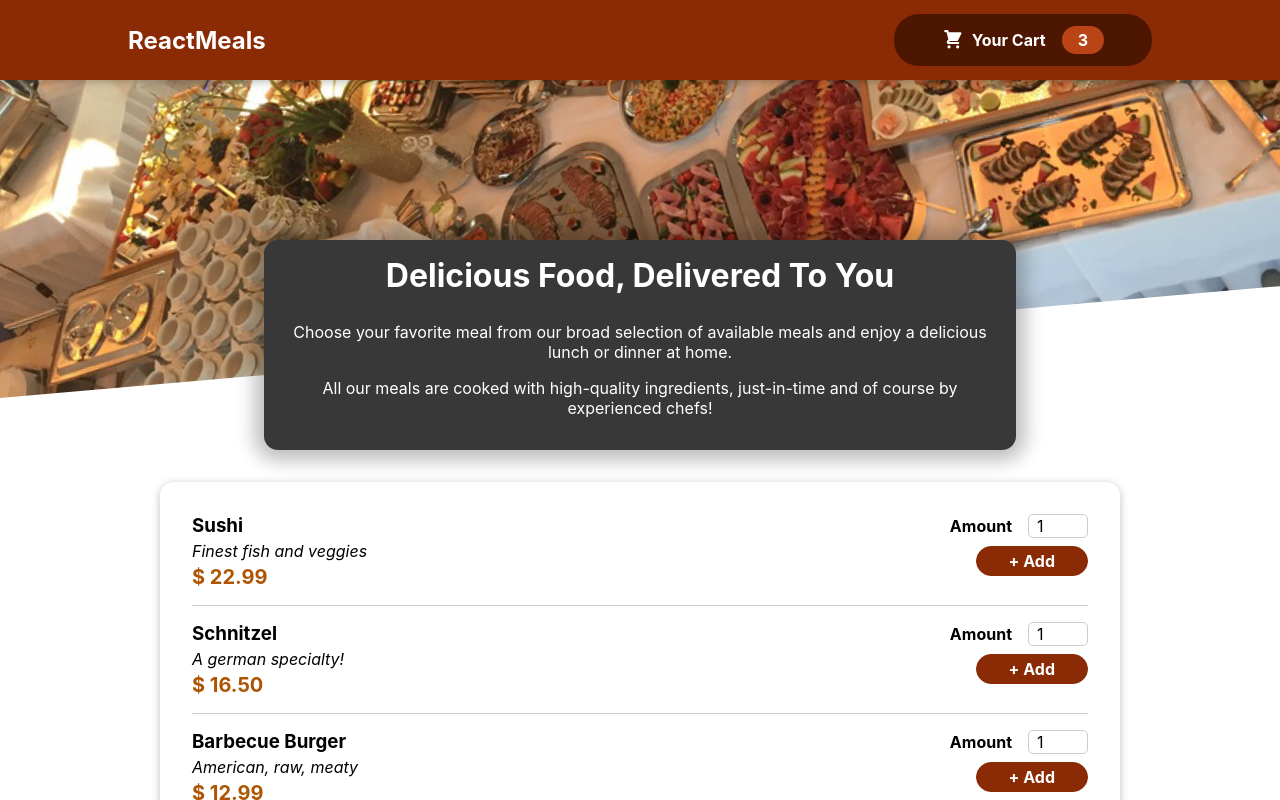
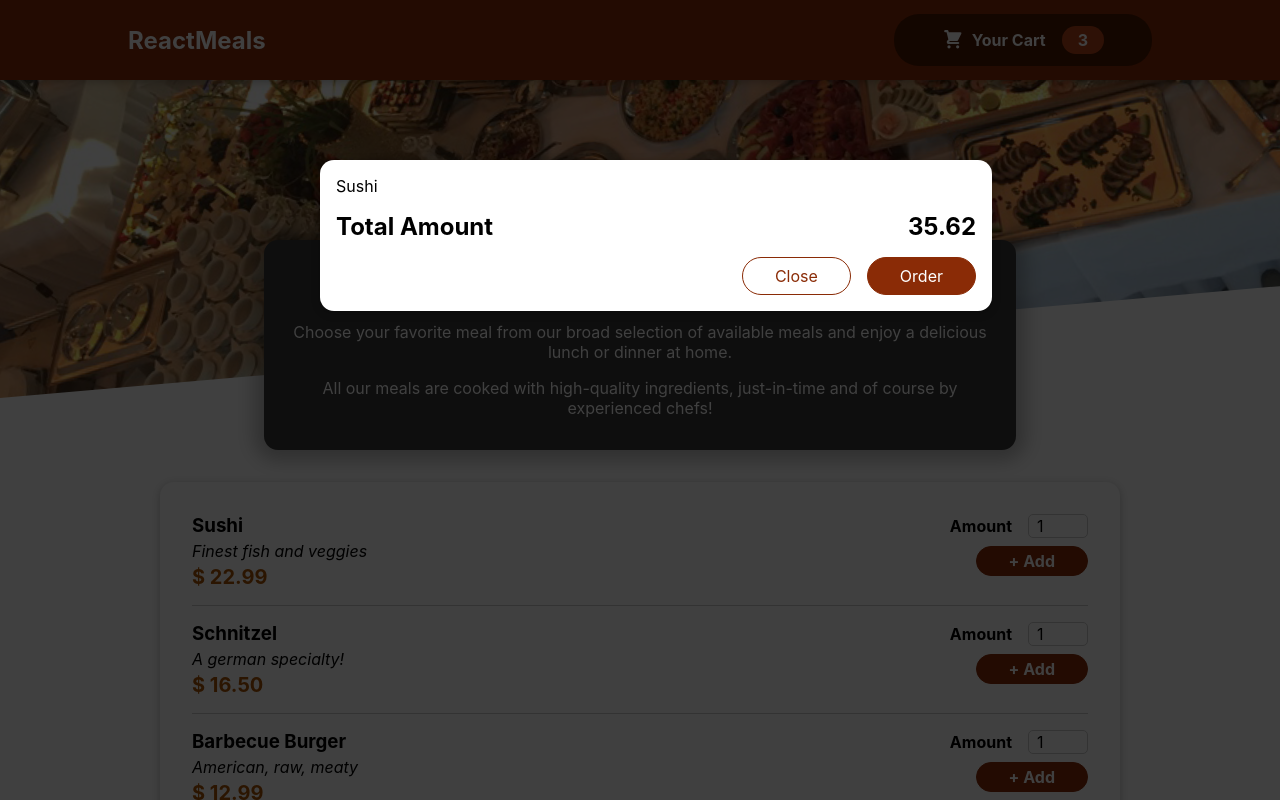
Before and after one commit to HarshJainGitHub/food-order-app, a React (Create React App) app: page / in a window 1280 px wide. Shown: the top 800 px of the page. Built offline with nearby package versions, Linux system fonts and the light colour scheme.

Commit message:
modal created

```diff
--- a/public/index.html
+++ b/public/index.html
@@ -28,6 +28,7 @@
   </head>
   <body>
     <noscript>You need to enable JavaScript to run this app.</noscript>
+    <div id="overlays"></div>
     <div id="root"></div>
     <!--
       This HTML file is a template.
--- a/src/App.js
+++ b/src/App.js
@@ -1,4 +1,5 @@
 import React from "react";
+import Cart from "./Components/Cart/Cart";
 import Header from "./Components/Layout/Header";
 import Meals from "./Components/Meals/Meals";
 
@@ -6,6 +7,7 @@
 function App() {
   return (
     <React.Fragment>
+      <Cart />
       <Header />
       <main>
       <Meals />
--- /dev/null
+++ b/src/Components/Cart/Cart.js
@@ -0,0 +1,29 @@
+import classes from './Cart.module.css';
+import Modal from "../UI/Modal.js"
+
+const Cart = (props) => {
+  const cartItems = (
+    <ul className={classes['cart-items']}>
+      {[{ id: 'c1', name: 'Sushi', amount: 2, price: 12.99 }].map((item) => (
+        <li>{item.name}</li>
+      ))}
+    </ul>
+
+);
+
+  return (
+    <Modal>
+      {cartItems}
+      <div className={classes.total}>
+        <span>Total Amount</span>
+        <span>35.62</span>
+      </div>
+      <div className={classes.actions}>
+        <button className={classes['button--alt']}>Close</button>
+        <button className={classes.button}>Order</button>
+      </div>
+    </Modal>
+  );
+};
+
+export default Cart;
--- /dev/null
+++ b/src/Components/Cart/Cart.module.css
@@ -0,0 +1,44 @@
+.cart-items {
+  list-style: none;
+  margin: 0;
+  padding: 0;
+}
+
+.total {
+  display: flex;
+  justify-content: space-between;
+  align-items: center;
+  font-weight: bold;
+  font-size: 1.5rem;
+  margin: 1rem 0;
+}
+
+.actions {
+  text-align: right;
+}
+
+.actions button {
+  font: inherit;
+  cursor: pointer;
+  background-color: transparent;
+  border: 1px solid #8a2b06;
+  padding: 0.5rem 2rem;
+  border-radius: 25px;
+  margin-left: 1rem;
+}
+
+.actions button:hover,
+.actions button:active {
+  background-color: #5a1a01;
+  border-color: #5a1a01;
+  color: white;
+}
+
+.actions .button--alt {
+  color: #8a2b06;
+}
+
+.actions .button {
+  background-color: #8a2b06;
+  color: white;
+}
--- /dev/null
+++ b/src/Components/UI/Modal.js
@@ -0,0 +1,29 @@
+import React from 'react'
+import ReactDOM  from 'react-dom';
+import { Fragment } from 'react/cjs/react.production.min';
+import classes from './Modal.module.css'
+
+const Backdrop = () => {
+  return <div className={classes.backdrop}></div>
+};
+
+const ModalOverlay = props => {
+  return(
+    <div className={classes.modal}>
+      <div className={classes.content}> { props.children} </div>
+    </div>
+  );
+};
+
+const portalElement = document.getElementById('overlays');
+
+const Modal = (props) => {
+  return (
+    <Fragment>
+      { ReactDOM.createPortal(<Backdrop /> , portalElement) }
+      { ReactDOM.createPortal(<ModalOverlay> { props.children }</ModalOverlay> , portalElement) }
+    </Fragment>
+  )
+}
+
+export default Modal;
--- /dev/null
+++ b/src/Components/UI/Modal.module.css
@@ -0,0 +1,40 @@
+.backdrop {
+  position: fixed;
+  top: 0;
+  left: 0;
+  width: 100%;
+  height: 100vh;
+  z-index: 20;
+  background-color: rgba(0, 0, 0, 0.75);
+}
+
+.modal {
+  position: fixed;
+  top: 20vh;
+  left: 5%;
+  width: 90%;
+  background-color: white;
+  padding: 1rem;
+  border-radius: 14px;
+  box-shadow: 0 2px 8px rgba(0, 0, 0, 0.25);
+  z-index: 30;
+  animation: slide-down 300ms ease-out forwards;
+}
+
+@media (min-width: 768px) {
+  .modal {
+    width: 40rem;
+    left: calc(50% - 20rem);
+  }
+}
+
+@keyframes slide-down {
+  from {
+    opacity: 0;
+    transform: translateY(-3rem);
+  }
+  to {
+    opacity: 1;
+    transform: translateY(0);
+  }
+}
```
